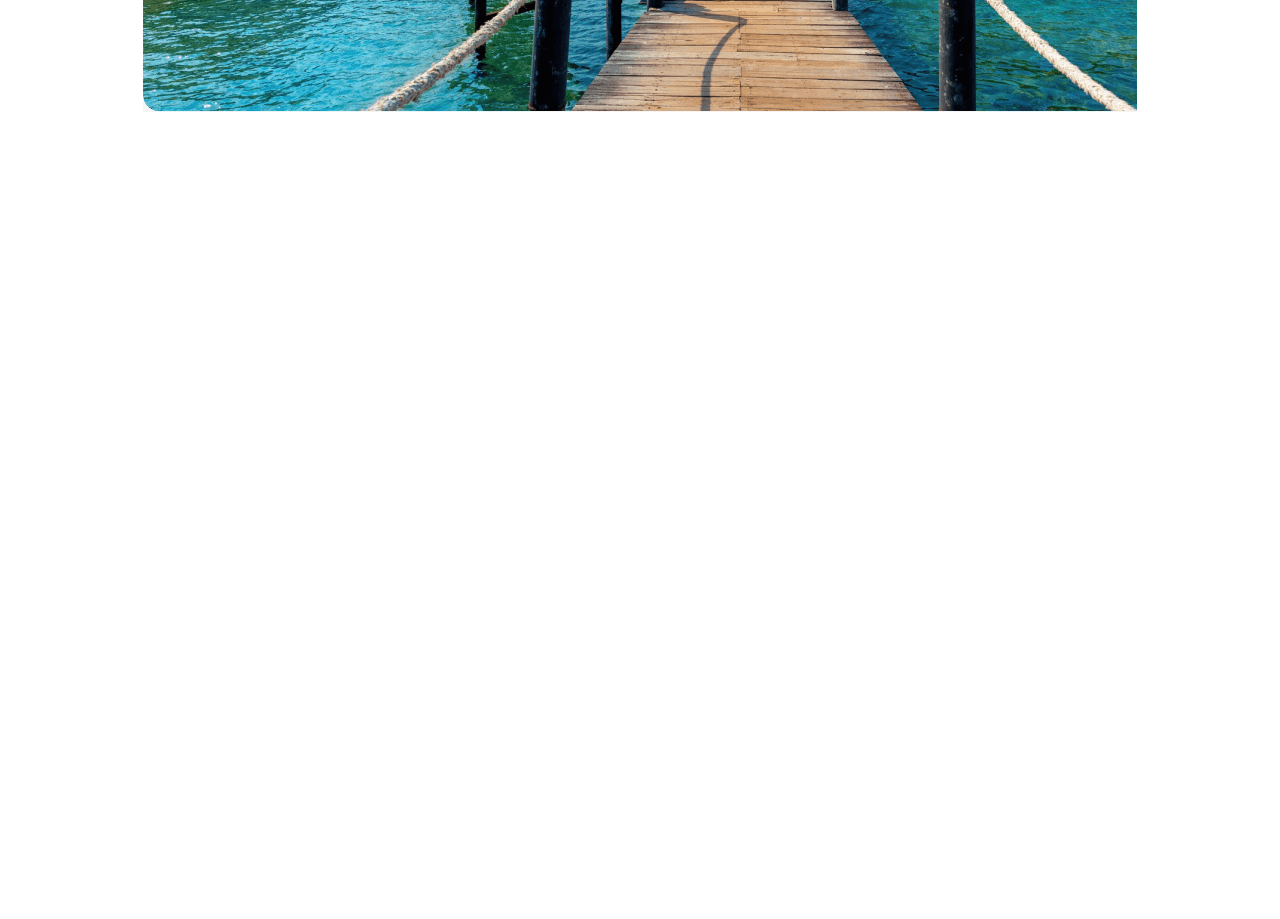
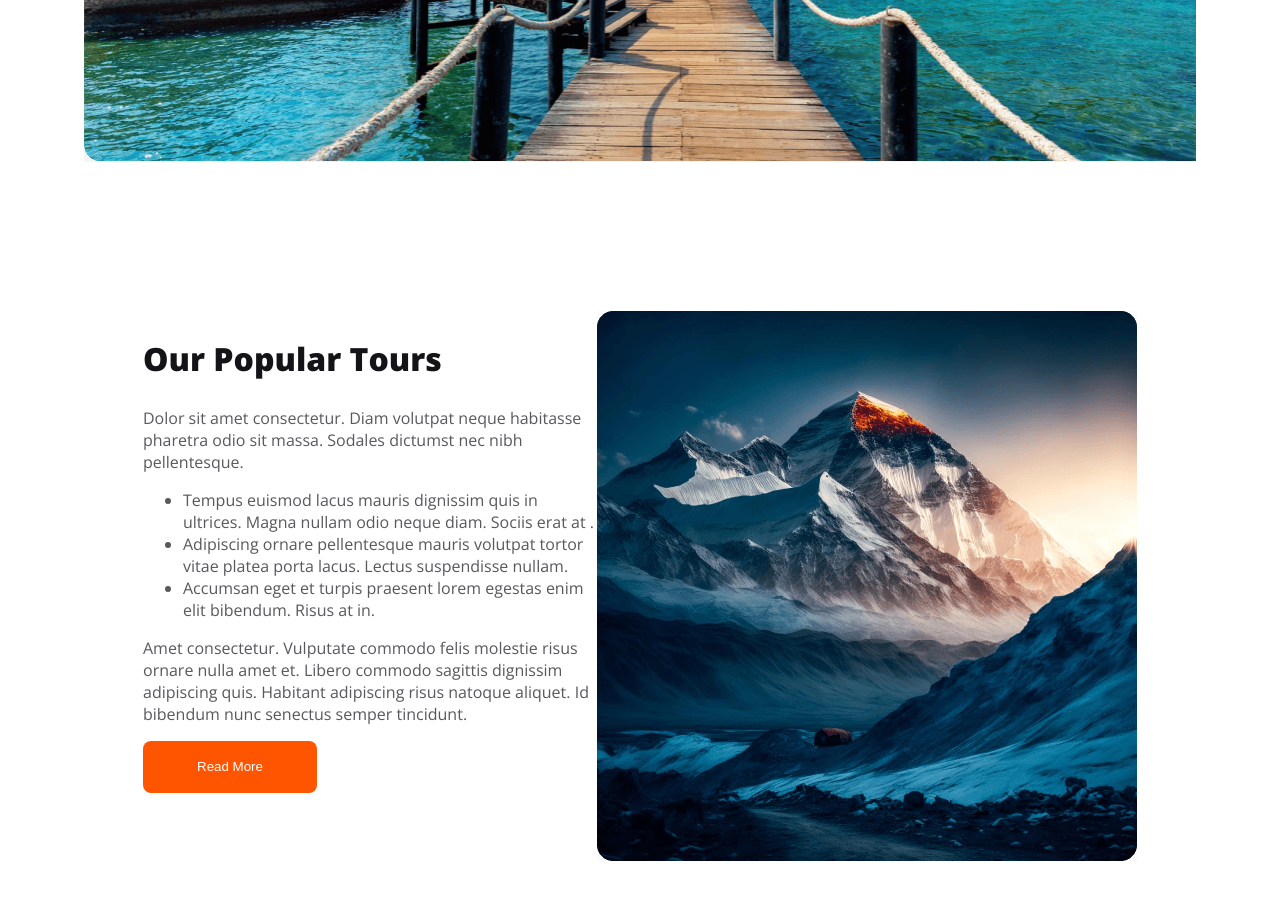
Before and after one commit to tamannatuba/travel-web-repo, a plain HTML site: page index.html in a window 1280 px wide. Shown: the part 520-1439 px from the top of the page. Before the commit the page ends 800 px from the top, so only its background shows below. Drawn offline with nearby package versions, Linux system fonts and the light colour scheme.

Commit message:
main section added

```diff
--- a/index.html
+++ b/index.html
@@ -1,11 +1,13 @@
 <!DOCTYPE html>
 <html lang="en">
+
 <head>
     <meta charset="UTF-8">
     <meta name="viewport" content="width=device-width, initial-scale=1.0">
     <title>travel</title>
     <link rel="stylesheet" href="styles/styless.css">
 </head>
+
 <body>
     <header>
         <nav>
@@ -21,11 +23,13 @@
                 <a href="">Contact</a>
             </div>
         </nav>
+    </header>
 
     <main>
         <section class="banner">
             <h1 class="banner-title">Explore Your Travel</h1>
-                <p class="banner-description">Travelling helps to keep our mind fresh. It is very important for a charmful life. The world is full of people who love travelling</p>
+            <p class="banner-description">Travelling helps to keep our mind fresh. It is very important for a charmful
+                life. The world is full of people who love travelling</p>
             <from class="section-from">
                 <input type="text" placeholder="Where go">
                 <input type="text" placeholder="When">
@@ -33,8 +37,34 @@
                 <button class="btn-primary">Find Now</button>
             </from>
         </section>
+
+        <section class="main-section">
+            <div>
+                <h2 class="section-title">Our Popular Tours</h2>
+                <p class="section-description">Dolor sit amet consectetur. Diam volutpat neque habitasse pharetra odio
+                    sit massa. Sodales dictumst
+                    nec nibh pellentesque.
+                </p>
+                <ul class="section-description">
+                    <li>Tempus euismod lacus mauris dignissim quis in ultrices. Magna nullam odio neque diam. Sociis
+                        erat at .</li>
+                    <li>Adipiscing ornare pellentesque mauris volutpat tortor vitae platea porta lacus. Lectus
+                        suspendisse nullam.</li>
+                    <li> Accumsan eget et turpis praesent lorem egestas enim elit bibendum. Risus at in.</li>
+                </ul>
+                <p class="section-description">Amet consectetur. Vulputate commodo felis molestie risus
+                    ornare nulla amet et. Libero commodo sagittis dignissim adipiscing quis. Habitant adipiscing risus
+                    natoque aliquet. Id bibendum nunc senectus semper tincidunt.
+                </p>
+                <button class="btn-primary">Read More</button>
+
+            </div>
+            <div>
+                <img src="Images/rectanglefour.png" alt="">
+            </div>
+        </section>
     </main>
-    </header>
 
 </body>
+
 </html>
--- a/styles/styless.css
+++ b/styles/styless.css
@@ -33,14 +33,14 @@ nav {
 }
 
 .banner {
-    max-width: 1170px;
+    max-width: 1140px;
     margin: 0 auto;
+    height: 500px;
     text-align: center;
-    height: 500px;
     background-image: url('../Images/groupthirteen.png');
     background-repeat: no-repeat;
-    /* width: 100%; */
-    padding: 50px ;
+    width: 80%;
+    padding: 50px;
 }
 
 .banner-title {
@@ -63,6 +63,7 @@ nav {
 
 }
 
+
 .btn-primary {
     width: 174px;
     height: 52px;
@@ -72,6 +73,26 @@ nav {
     border: 0;
 }
 
+.section-title {
+    color: #131318;
+    font-size: 2rem;
+    font-weight: 800;
+}
+
+.section-description {
+    color: rgba(19, 19, 24, 0.70);
+    font-size: 1rem;
+    font-style: normal;
+    font-weight: 400;
+}
+
+.main-section{
+    display: flex;
+    padding: 50px 135px;
+}
+
+
+
 
 
 
@@ -79,7 +100,7 @@ nav {
 
 @media screen and (max-width:600px) {
 
-    header{
+    header {
         padding: 20px;
     }
 
@@ -87,21 +108,30 @@ nav {
         flex-direction: column;
     }
 
-    .banner{
-        padding: 10px;
+    .banner {
+        padding: 0px;
+        width: 100%;
     }
 
-    .banner .banner-title{
+    .banner .banner-title {
         font-size: 1.4rem;
     }
 
-    .banner .banner-description{
+    .banner .banner-description {
         font-size: 0.75rem;
     }
+
     .banner input{
         flex-direction: column;
         margin-bottom: 10px;
     }
+    .main-section{
+        flex-direction: column;
+        padding: 10px;
+    }
+    .main-section img{
+        width: 100%;
+    }
 
 
 }
```
Also changed, not shown: Images/rectanglefour.png (renamed from Images/Rectangle 4.png). Lines whose indentation alone changed are shown as unchanged.
